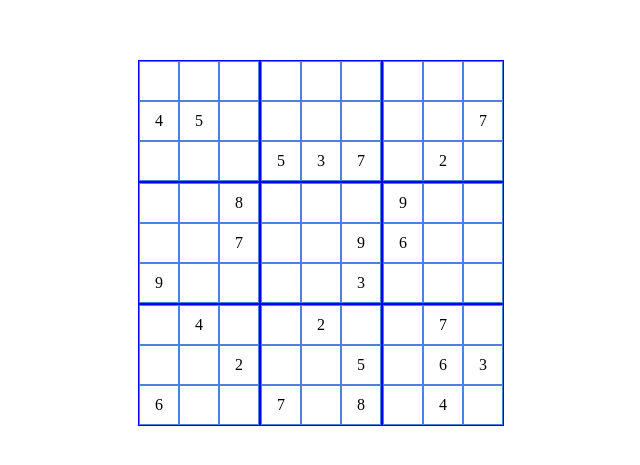
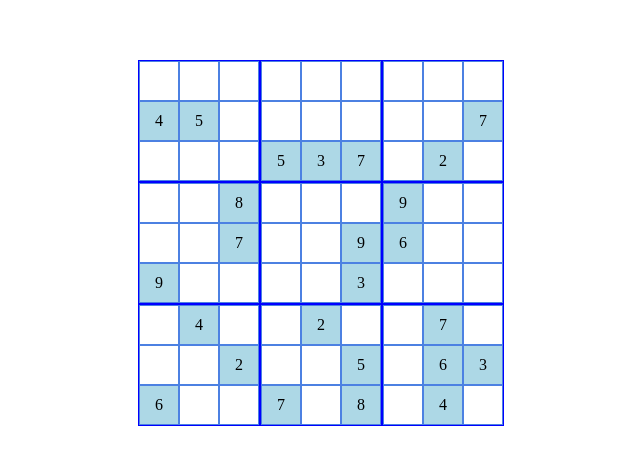
Before and after one commit to 3103ski/react-sudoku, a React (Create React App) app: page / in a window 1280 px wide. Shown: the part 157-622 px from the top of the page, without its empty margins (319-959 px from the left). Built offline with nearby package versions, Linux system fonts and the light colour scheme.

Commit message:
housekeeping and refactoring

```diff
--- a/src/components/block/Block.jsx
+++ b/src/components/block/Block.jsx
@@ -3,11 +3,7 @@ import * as style from './block.module.scss';
 import Cell from '../cell/Cell.jsx';
 
 export default function Block({ cells }) {
-	return (
-		<div className={style.BlockContainer}>
-			{cells.map((cell, i) => (
-				<Cell key={`cell${i}`} cell={cell}></Cell>
-			))}
-		</div>
-	);
+	const renderCells = () => cells.map((cell, i) => <Cell key={`cell${i}`} cell={cell}></Cell>);
+
+	return <div className={style.BlockContainer}>{renderCells()}</div>;
 }
--- a/src/components/cell/Cell.jsx
+++ b/src/components/cell/Cell.jsx
@@ -10,6 +10,14 @@ export default function Cell({ cell }) {
 	const [cellValue, setCellValue] = useState(cell.answer);
 	const [userInput, setUserInput] = useState('');
 
+	// Validate and handle user input before setting value of cell
+	const handleInputOnChange = (e) => {
+		if ((!isNaN(e.target.value) && userInput.length < 1) || e.target.value === '') {
+			setUserInput(e.target.value);
+		}
+	};
+
+	// If user input doesn't match stored value set the new value
 	const handleAddUserInput = useCallback(() => {
 		if (cellValue !== userInput) {
 			let updatedCell = {
@@ -21,26 +29,25 @@ export default function Cell({ cell }) {
 		}
 	}, [cell, cellValue, game, userInput]);
 
-	const handleInputOnChange = (e) => {
-		if ((!isNaN(e.target.value) && userInput.length < 1) || e.target.value === '') {
-			setUserInput(e.target.value);
-		}
-	};
+	// Handle enter key when cell is active input
+	const handleOnEnterKey = (e) => (e.key === 'Enter' ? game.setFocusCell(null) : null);
 
-	const handleCellClick = () => {
-		if (!isClue) {
-			game.setFocusCell(cell.cellIndex);
-		} else {
-			game.setFocusCell(null);
-		}
-	};
+	// Let game context know if a cell should be focused when clicked
+	const handleCellClick = () =>
+		!isClue ? game.setFocusCell(cell.cellIndex) : game.setFocusCell(null);
 
+	//••••••••
+	// SideEffects
+	//••••••••
+
+	// •• Check if cell should show the answer without user input
 	useEffect(() => {
 		if (isClue || game.showAnswers) {
 			setCellValue(cell.correctAnswer);
 		}
 	}, [game.clues, cell.correctAnswer, cell.cellIndex, game.showAnswers, isClue]);
 
+	// •• Toggle input editing
 	useEffect(() => {
 		if (game.focusCell === cell.cellIndex) {
 			setIsEditing(true);
@@ -61,12 +68,15 @@ export default function Cell({ cell }) {
 	}, [isEditing]);
 
 	return (
-		<div className={style.CellContainer} onClick={handleCellClick}>
+		<div
+			onClick={handleCellClick}
+			className={style.CellContainer}
+			data-is-clue={isClue ? 1 : 0}>
 			{isEditing ? (
 				<input
 					type='text'
 					value={userInput}
-					onKeyDown={(e) => (e.key === 'Enter' ? game.setFocusCell(null) : null)}
+					onKeyDown={handleOnEnterKey}
 					onChange={handleInputOnChange}
 				/>
 			) : (
--- a/src/components/cell/cell.module.scss
+++ b/src/components/cell/cell.module.scss
@@ -21,7 +21,11 @@
 		text-align: center;
 	}
 
-	&:hover {
+	&[data-is-clue='1'] {
+		background-color: lightblue;
+	}
+
+	&[data-is-clue='0']:hover {
 		cursor: pointer;
 	}
 }
--- a/src/components/gameboard/Gameboard.jsx
+++ b/src/components/gameboard/Gameboard.jsx
@@ -5,6 +5,8 @@ import Block from '../block/Block.jsx';
 
 export default function Gameboard() {
 	const game = useContext(GameContext);
+
+	const renderBlocks = () => {
 		let blocks = [];
 		for (let i = 0; i <= 8; i++) {
 			let blockCells = [];
@@ -16,11 +18,9 @@ export default function Gameboard() {
 			});
 			blocks.push(blockCells);
 		}
-	return (
-		<div className={style.BoardContainer}>
-			{blocks.map((block, i) => (
-				<Block key={`block=${i}`} cells={block}></Block>
-			))}
-		</div>
-	);
+
+		return blocks.map((block, i) => <Block key={`block=${i}`} cells={block}></Block>);
+	};
+
+	return <div className={style.BoardContainer}>{renderBlocks()}</div>;
 }
```
Also changed, not shown: src/util/sudokuFunctions.js (+1 -6 lines). Lines whose indentation alone changed are shown as unchanged.
